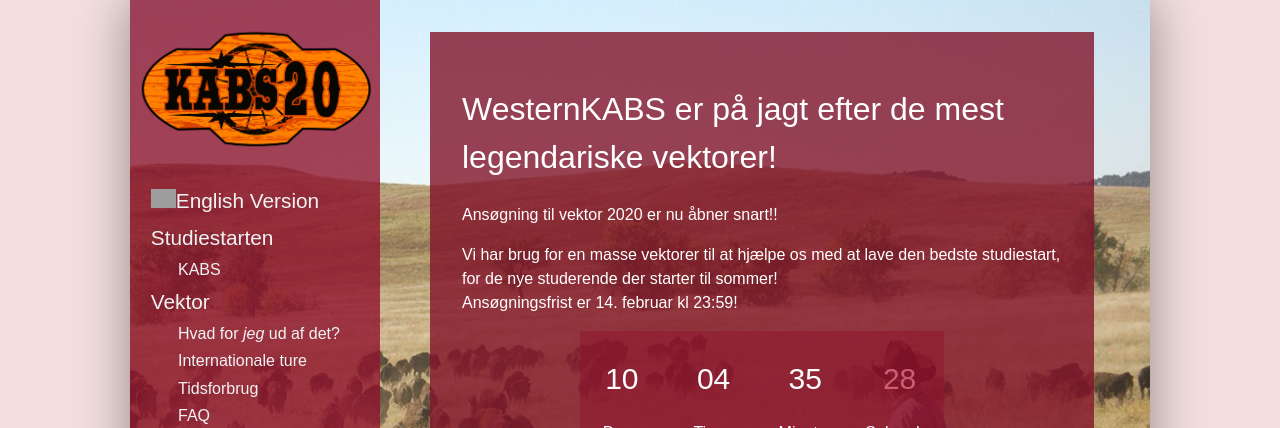
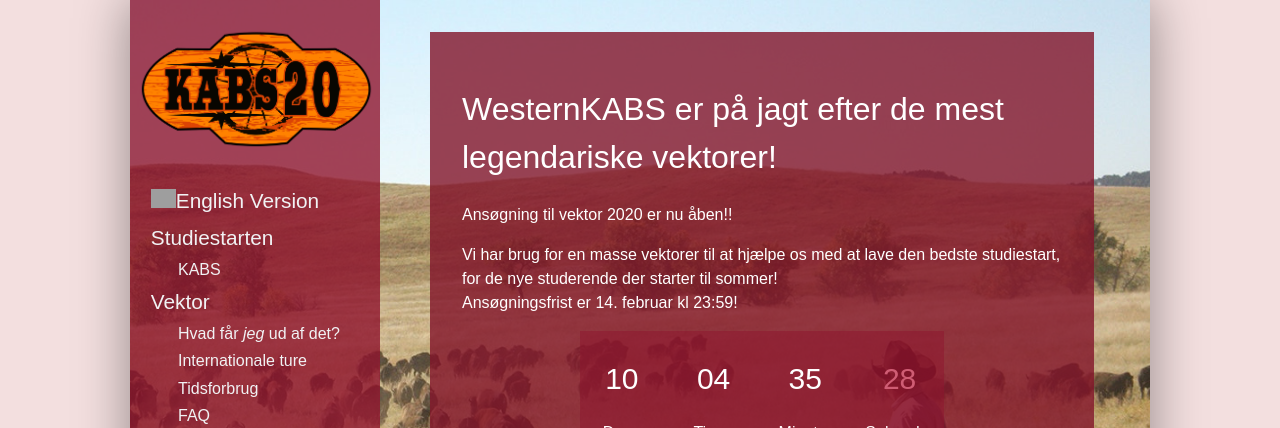
Before and after one commit to KABSDTU/kabsdtu.github.io, a Jekyll site: the page built from index.html, in a window 1280 px wide and 900 px high. Shown: the top 428 px of the window. Built offline with Jekyll 4.4.1, drawn with Linux system fonts in a browser that asks for light colours; some web fonts are replaced; grey boxes are pictures that could not be loaded.

Commit message:
5/7 stavefejl

```diff
--- a/_layouts/default.html
+++ b/_layouts/default.html
@@ -75,7 +75,7 @@
                 <ul>
                   <li>
                     <a href="/hvad-gor-det-for-mig.html"
-                      >Hvad for <i>jeg</i> ud af det?</a
+                      >Hvad får <i>jeg</i> ud af det?</a
                     >
                   </li>
                   <li>
--- a/index.html
+++ b/index.html
@@ -5,7 +5,7 @@
 
 <h1>WesternKABS er på jagt efter de mest legendariske vektorer!</h1>
 
-<p>Ansøgning til vektor 2020 er nu åbner snart!!</p>
+<p>Ansøgning til vektor 2020 er nu åben!!</p>
 
 <p>
   Vi har brug for en masse vektorer til at hjælpe os med at lave den bedste
```
